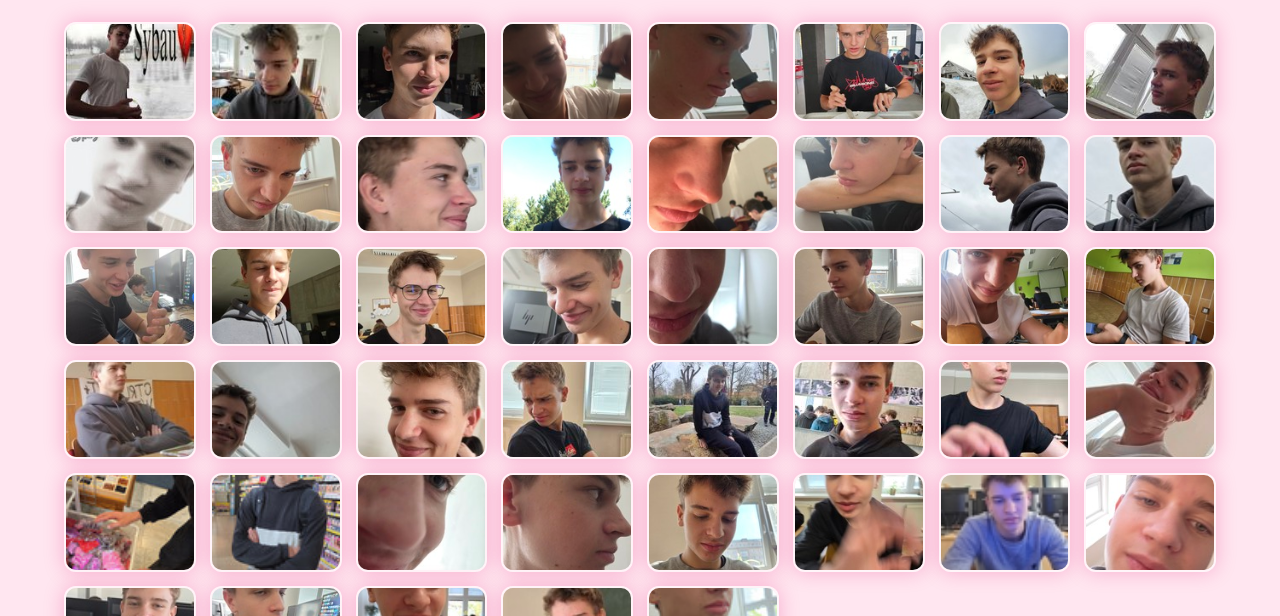
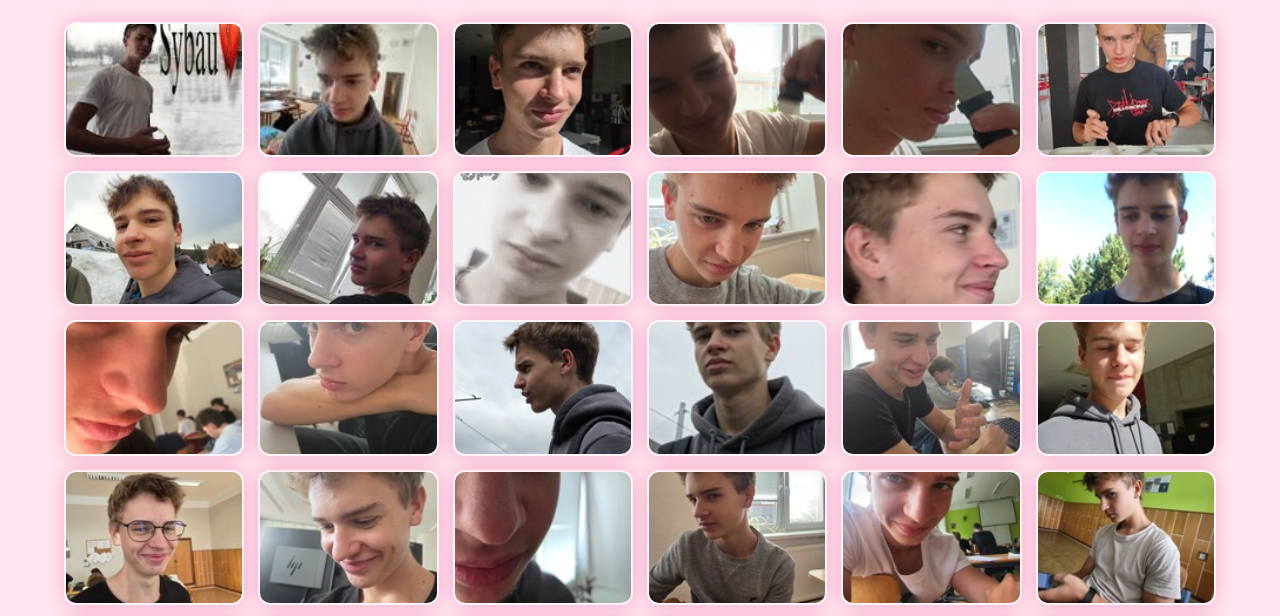
Before and after one commit to vitekambroz/borel, a plain HTML site: page fotogalerie.html in a window 1280 px wide. Shown: the part 184-800 px from the top of the page. Drawn offline with Linux system fonts and the light colour scheme.

Commit message:
Update style.css

```diff
--- a/style.css
+++ b/style.css
@@ -447,10 +447,16 @@ nav {
   display: grid !important;
   gap: 14px !important;
   justify-content: center !important;
-  grid-template-columns: repeat(auto-fit, minmax(120px, 1fr)) !important;
+  grid-template-columns: repeat(auto-fit, minmax(180px, 1fr)); /* základní adaptivní grid */
   width: 100%;
-  max-width: 1200px;
+  max-width: 1600px;
   margin: 0 auto;
+}
+/* Na tabletech a menších obrazovkách */
+@media (max-width: 1024px) {
+  .gallery-grid {
+    grid-template-columns: repeat(auto-fit, minmax(160px, 1fr));
+  }
 }
 
 @media (max-width: 768px) {
```
